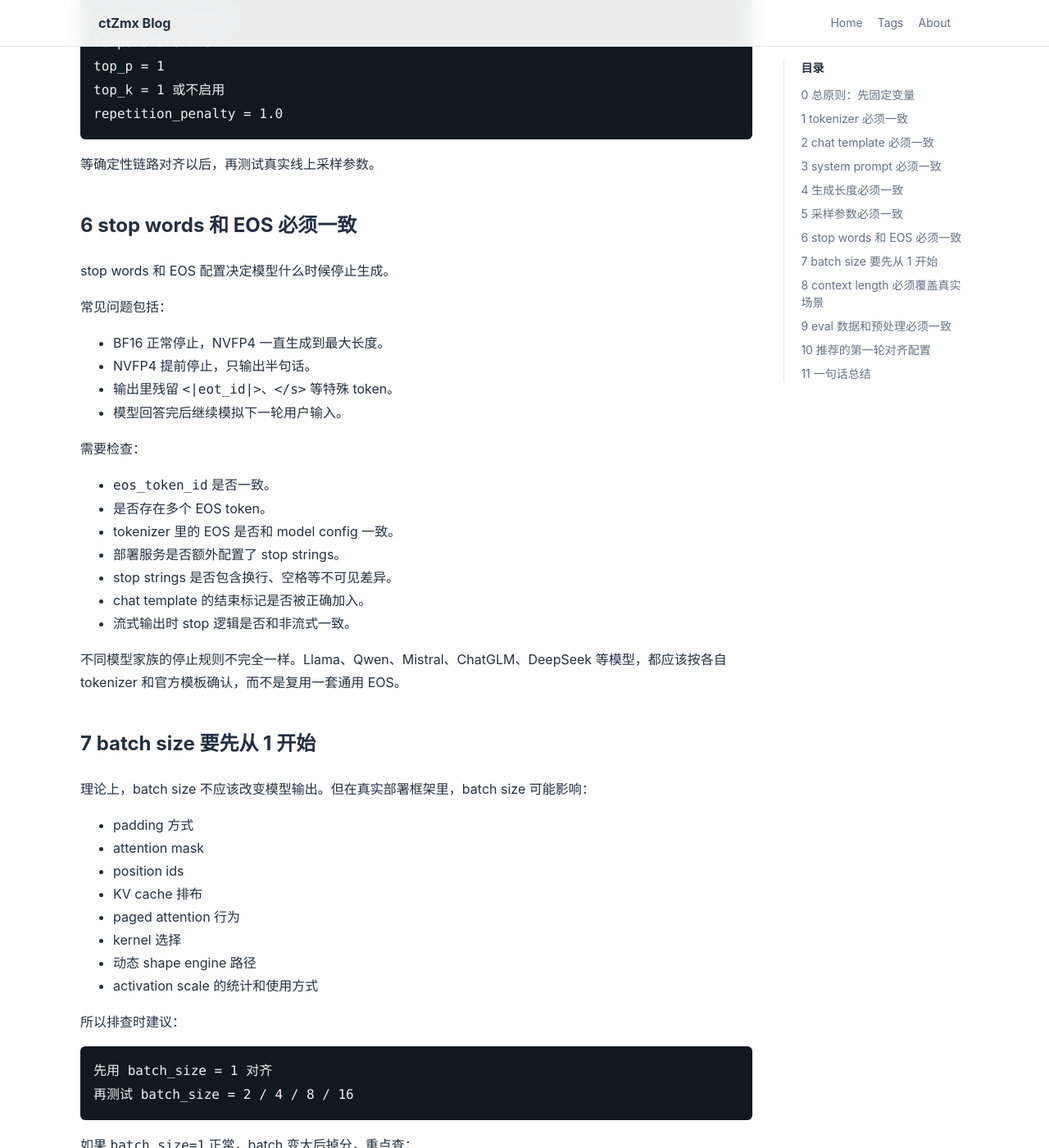
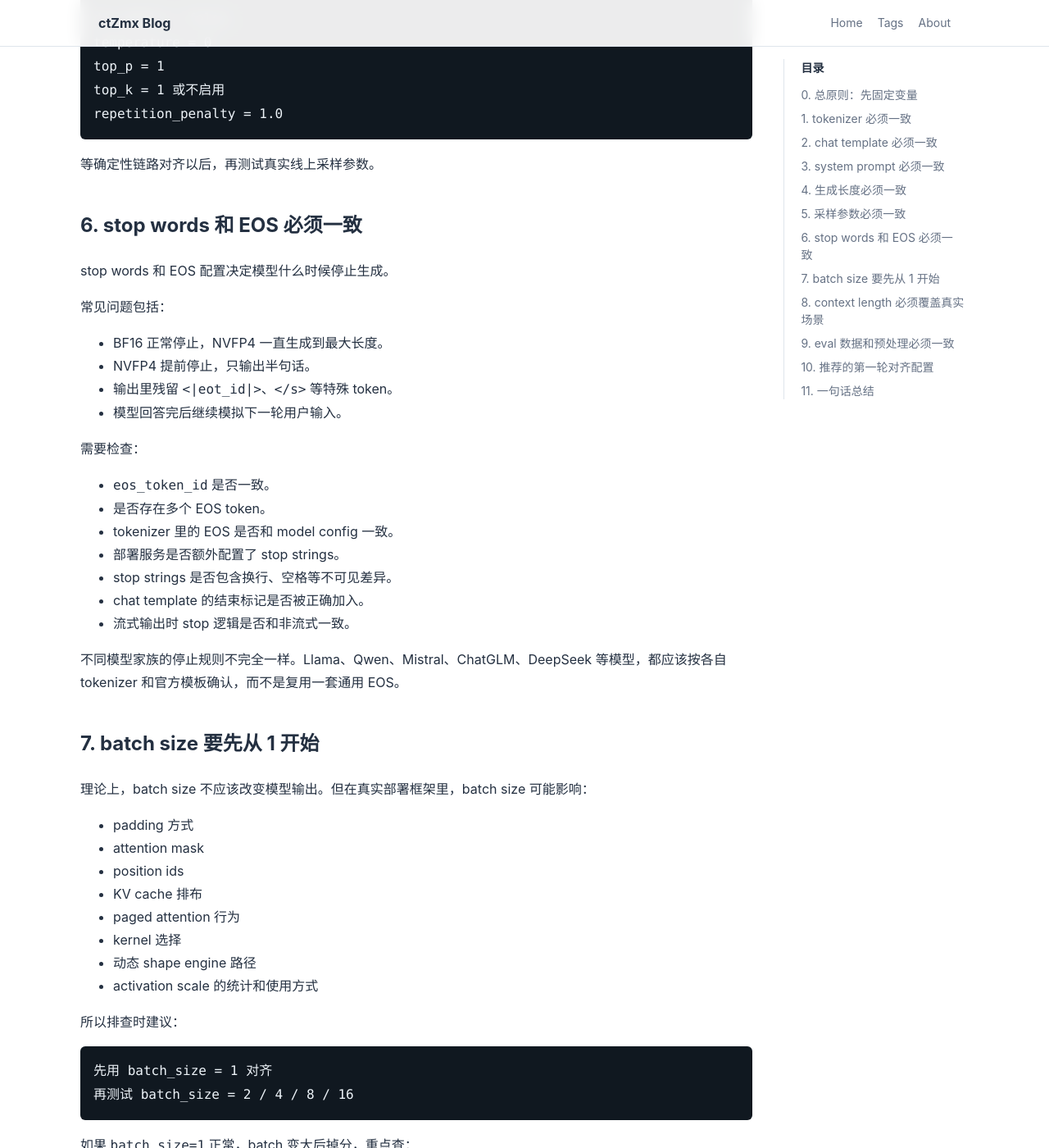
Before and after one commit to ctzmx/ctzmx.github.io, a Jekyll site: the page built from _posts/2026-05-31-llm-quantization-eval-sanity-check.md, in a window 1280 px wide and 1400 px high, scrolled down 5871 px. Shown: the whole window at 82% size. Built offline with Jekyll 4.4.1, drawn with Linux system fonts in a browser that asks for light colours; some of the changed text lies outside the part shown.

Commit message:
Add periods to post section numbers

````diff
--- a/_posts/2026-05-31-llm-quantization-eval-sanity-check.md
+++ b/_posts/2026-05-31-llm-quantization-eval-sanity-check.md
@@ -22,7 +22,7 @@ tags:
 
 这一步的目标很简单：让 BF16 和低精度模型看到完全相同的输入，使用完全相同的解码规则，并被完全相同的脚本打分。
 
-## 0 总原则：先固定变量
+## 0. 总原则：先固定变量
 
 排查时建议至少准备三组结果：
 
@@ -45,7 +45,7 @@ tags:
 
 也就是说，部署框架里的 BF16 版本要先和原始 BF16 对齐。否则低精度对比没有可靠基线。
 
-## 1 tokenizer 必须一致
+## 1. tokenizer 必须一致
 
 tokenizer 决定文本如何被切成 token，以及每个 token 对应什么 id。对模型来说，输入不是原始字符串，而是 token id 序列。
 
@@ -76,7 +76,7 @@ tokenizer 决定文本如何被切成 token，以及每个 token 对应什么 id
 
 这三者应该完全一致。至少在进入模型前，`input_ids`、`attention_mask`、`position_ids` 都应该可解释、可对齐。
 
-## 2 chat template 必须一致
+## 2. chat template 必须一致
 
 对话模型通常不会直接吃用户输入，而是先经过 chat template 拼成模型训练时熟悉的格式。
 
@@ -123,7 +123,7 @@ Assistant:
 
 很多“量化后效果差”的问题，最后其实是因为 BF16 测试脚本和部署服务使用了不同 chat template。
 
-## 3 system prompt 必须一致
+## 3. system prompt 必须一致
 
 system prompt 会显著影响模型行为。比如：
 
@@ -149,7 +149,7 @@ You are a helpful assistant.
 
 如果 BF16 没有 system prompt，而 NVFP4 部署服务默认加了 system prompt，输出差异不能算量化误差。
 
-## 4 生成长度必须一致
+## 4. 生成长度必须一致
 
 常见参数有两个：
 
@@ -188,7 +188,7 @@ max_new_tokens = 1024
 - 评测脚本是否因为输出太短而判错。
 - 是否不同任务使用了不同输出长度限制。
 
-## 5 采样参数必须一致
+## 5. 采样参数必须一致
 
 做量化误差对比时，优先使用确定性解码：
 
@@ -236,7 +236,7 @@ repetition_penalty = 1.0
 
 等确定性链路对齐以后，再测试真实线上采样参数。
 
-## 6 stop words 和 EOS 必须一致
+## 6. stop words 和 EOS 必须一致
 
 stop words 和 EOS 配置决定模型什么时候停止生成。
 
@@ -259,7 +259,7 @@ stop words 和 EOS 配置决定模型什么时候停止生成。
 
 不同模型家族的停止规则不完全一样。Llama、Qwen、Mistral、ChatGLM、DeepSeek 等模型，都应该按各自 tokenizer 和官方模板确认，而不是复用一套通用 EOS。
 
-## 7 batch size 要先从 1 开始
+## 7. batch size 要先从 1 开始
 
 理论上，batch size 不应该改变模型输出。但在真实部署框架里，batch size 可能影响：
 
@@ -289,7 +289,7 @@ stop words 和 EOS 配置决定模型什么时候停止生成。
 
 这类问题容易被误判为量化问题，因为它只在部署服务里出现，而离线单样本测试正常。
 
-## 8 context length 必须覆盖真实场景
+## 8. context length 必须覆盖真实场景
 
 context length 是输入上下文长度。短 prompt 正常，不代表长上下文正常。
 
@@ -320,7 +320,7 @@ context length 是输入上下文长度。短 prompt 正常，不代表长上下
 RoPE / position_ids / KV cache / max_seq_len / prompt truncation
 ```
 
-## 9 eval 数据和预处理必须一致
+## 9. eval 数据和预处理必须一致
 
 评测数据不只是原始问题，还包括预处理、few-shot 示例、输出抽取和打分逻辑。
 
@@ -367,7 +367,7 @@ A
 - timeout 是否一致。
 - 依赖版本是否一致。
 
-## 10 推荐的第一轮对齐配置
+## 10. 推荐的第一轮对齐配置
 
 第一轮不要直接用线上采样配置，也不要直接看开放问答主观感受。建议先用尽量确定的配置：
 
@@ -414,7 +414,7 @@ cross entropy / perplexity
 每一步生成 token 是否分叉
 ```
 
-## 11 一句话总结
+## 11. 一句话总结
 
 排查低精度模型掉分时，第一步不是看量化参数，而是先确认评测链路本身可靠：
 
````
Also changed, not shown: _posts/2020-10-08-Markdown基础语法（一）.md (+4 -4 lines), _posts/2021-03-21-Markdown基础语法（二）.md (+5 -5 lines), _posts/2021-03-22-Markdown基础语法（三）.md (+4 -4 lines), _posts/2026-05-31-codex-skill-creation-workflow.md (+11 -11 lines).
